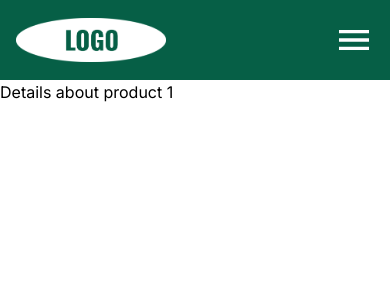
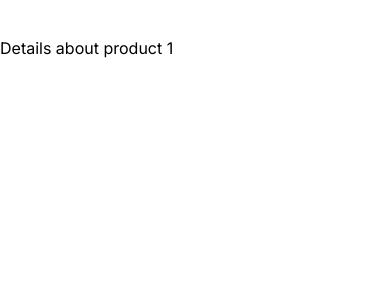
Before and after one commit to GarethPark/GKPProductManagerUI, a Next.js app: page /products/1 in a window 390 px wide. Shown: the top 300 px of the page. Built offline with nearby package versions, Linux system fonts and the light colour scheme.

Commit message:
added header comp

```diff
--- a/app/components/Header.tsx
+++ b/app/components/Header.tsx
@@ -1,3 +1,16 @@
-export const Header:React.FC = () => {
-    return<div>Gaff Header</div>
+
+'use client'
+
+export const Header = () => {
+    return(
+        <header>
+            <nav className="bg-white border-gray-200 py-2.5 dark:bg-gray-800">
+                <div className="flex flex-wrap justify-center items-center mx-auto max-w-screen-xl">
+                <ul className="flex flex-col mt-4 font-medium lg:flex-row lg:space-x-8 lg:mt-0">
+
+                </ul>
+                </div>
+            </nav>
+        </header>
+    )
 }
--- a/app/layout.tsx
+++ b/app/layout.tsx
@@ -2,6 +2,7 @@ import type { Metadata } from "next";
 import { Inter } from "next/font/google";
 import "./globals.css";
 import Navigation from "./components/navigation"
+import { Header } from "./components/Header"
 
 const inter = Inter({ subsets: ["latin"] });
 
@@ -18,7 +19,7 @@ export default function RootLayout({
   return (
     <html lang="en">
       <body className={inter.className}>
-        <Navigation/>
+        <Header/>
         {children}
       </body>
     </html>
```
